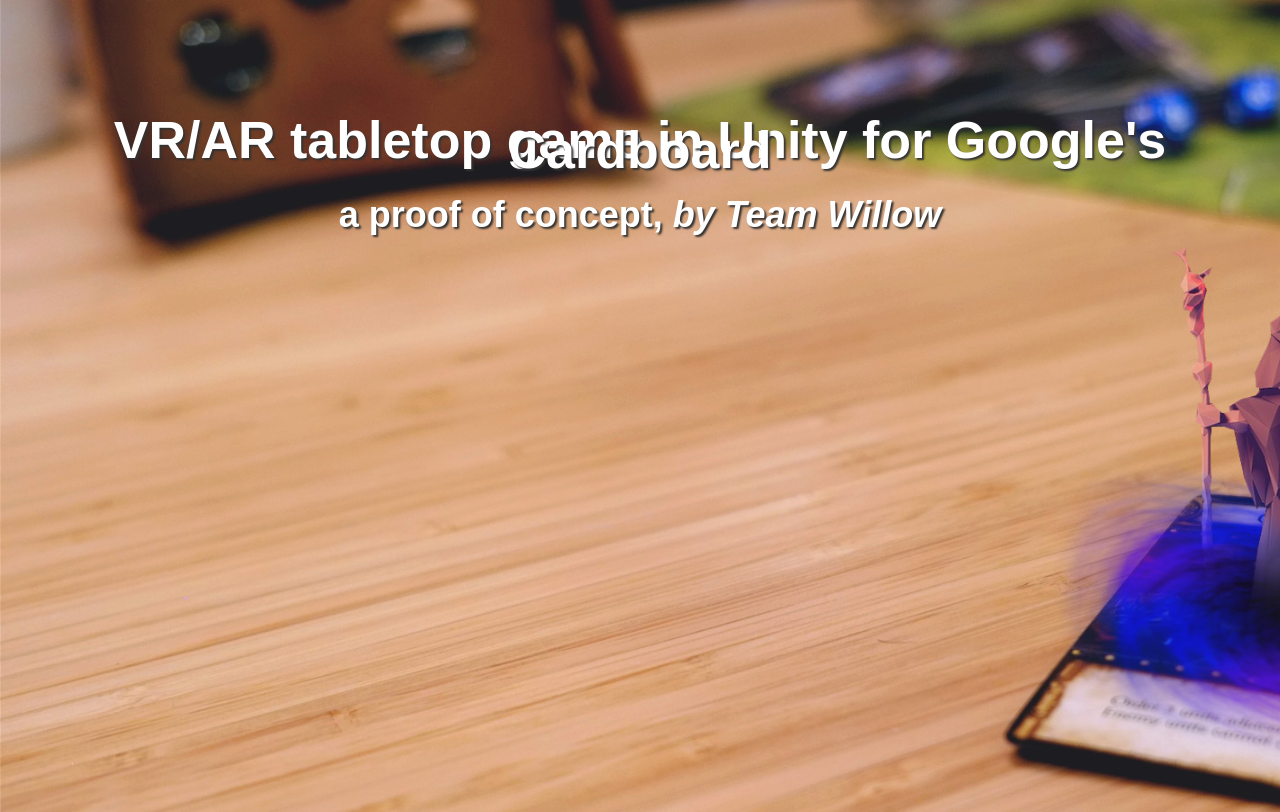
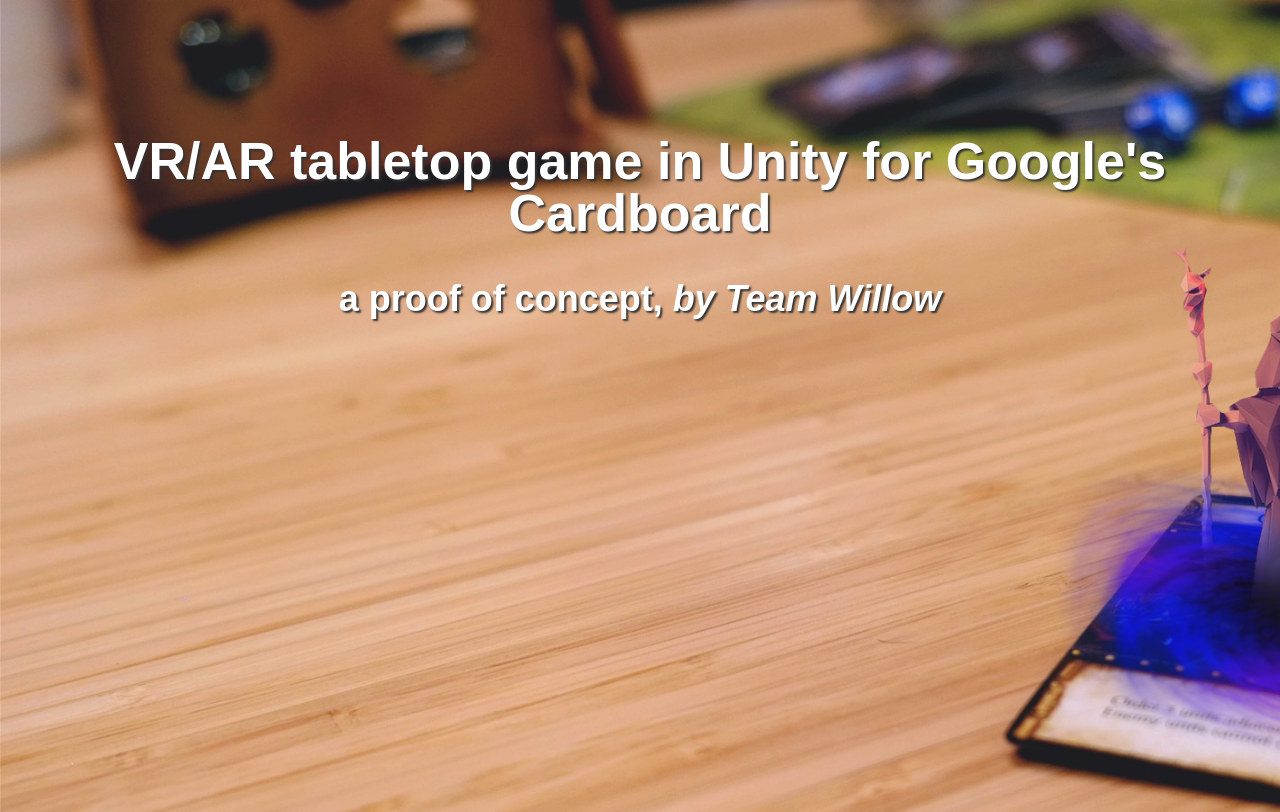
Before and after one commit to willowcreative/incwillow.github.io, a plain HTML site: page index.html in a window 1280 px wide. Shown: the top 812 px of the page. Drawn offline with nearby package versions, Linux system fonts and the light colour scheme.

Commit message:
increased line height on h1

```diff
--- a/css/main.css
+++ b/css/main.css
@@ -297,7 +297,7 @@
 }
 h1 {
     color: #fff;
-    line-height: 10px;
+    line-height: 52px;
     font-size: 52px;
     text-shadow: 2px 2px 2px #333;
 }
```
